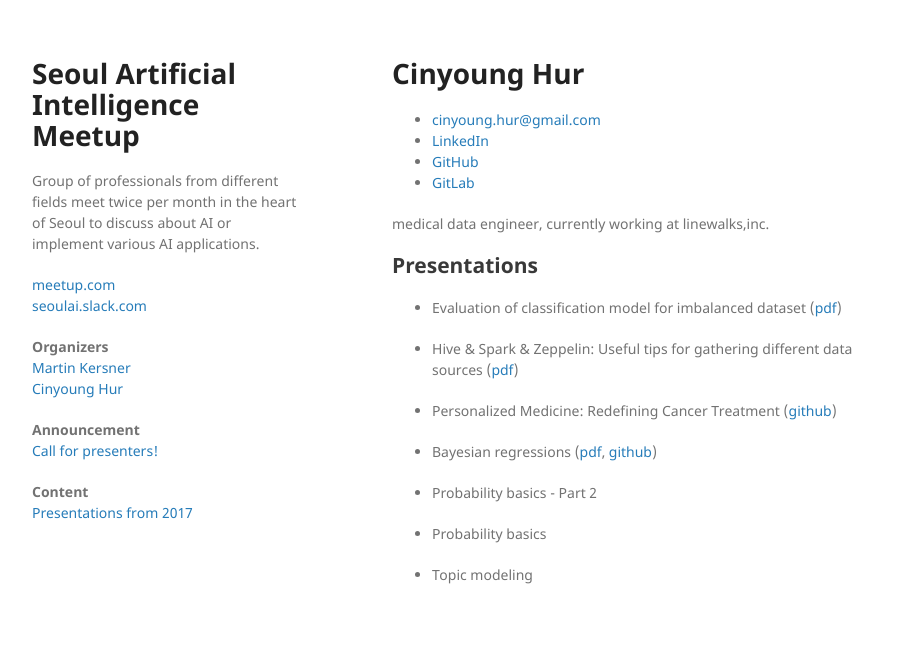
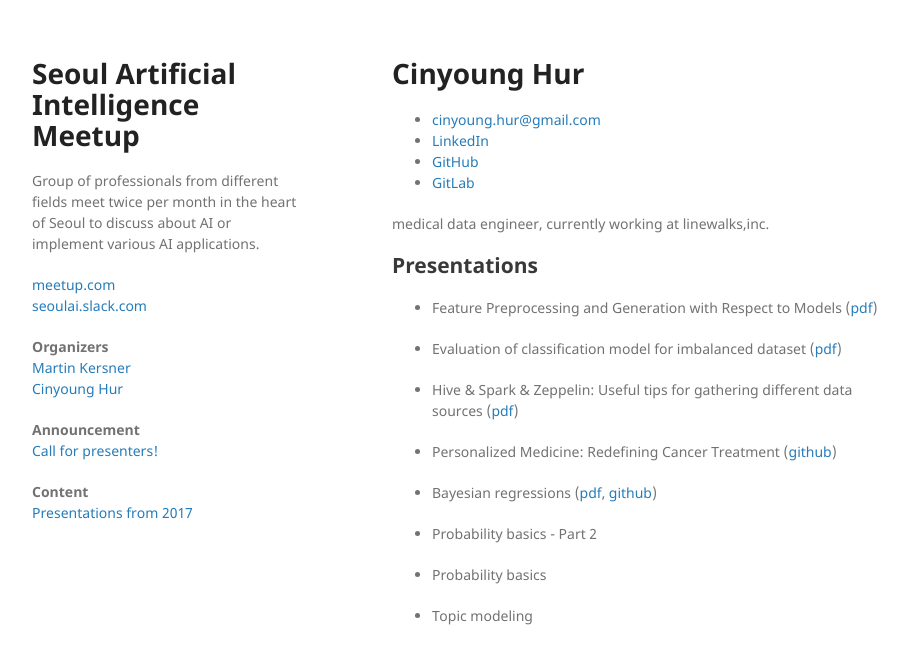
Before and after one commit to martinkersner/seoul-artificial-intelligence-meetup, a Jekyll site: the page built from docs/members/cinyoung.md, in a window 1280 px wide. Shown: the top 664 px of the page, without its empty margins (178-1086 px from the left). Built offline with Jekyll 4.4.1, drawn with Linux system fonts in a browser that asks for light colours.

Commit message:
updated personal profiles

```diff
--- a/docs/_data/members.yml
+++ b/docs/_data/members.yml
@@ -6,6 +6,10 @@
   email: m.kersner@gmail.com
   bio: Martin is Machine Learning Engineer with a passion for learning new things and solving interesting problems.
   presentations:
+    - date: January 6, 2018
+      title: CNN Visualizations
+      pdf: ../presentations/CNN_Visualizations.pdf
+
     - date: December 23, 2017
       title: Knowledge Distillation
       pdf: ../presentations/knowledge-distillation.pdf
@@ -101,6 +105,10 @@
   email: cinyoung.hur@gmail.com
   bio: medical data engineer, currently working at linewalks,inc.
   presentations:
+    - date: Januaury 6, 2018
+      title: Feature Preprocessing and Generation with Respect to Models
+      pdf: ../presentations/Preprocessing_Tips.pdf
+
     - date: December 23, 2017
       title: Evaluation of classification model for imbalanced dataset
       pdf: ../presentations/imbalance_dataset_1.pdf
```
